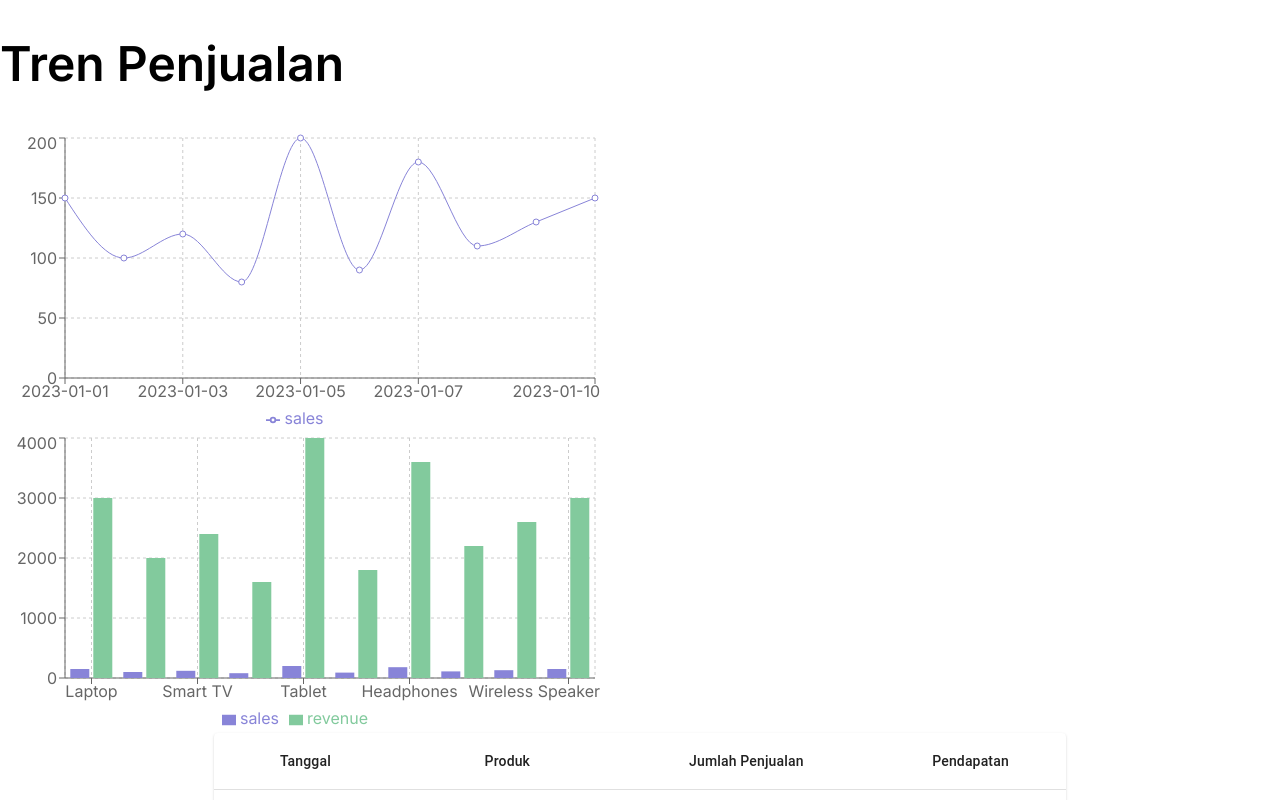
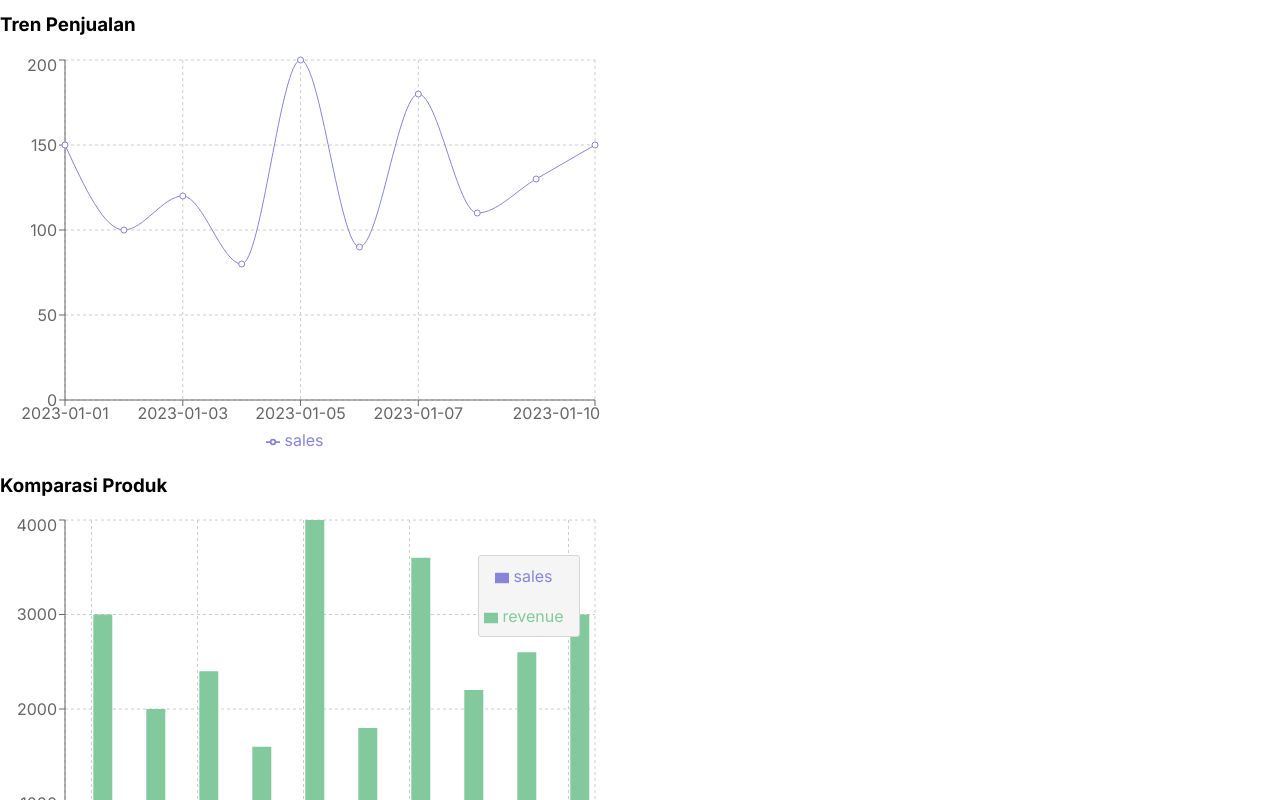
Before and after one commit to parukazz/db-sales-react, a React (Create React App) app: page / in a window 1280 px wide. Shown: the part 420-1220 px from the top of the page. Built offline with nearby package versions, Linux system fonts and the light colour scheme; data requests are answered from the project's data file.

Commit message:
[ADD] styling Sales Chart

```diff
--- a/src/components/SalesChart.js
+++ b/src/components/SalesChart.js
@@ -4,9 +4,10 @@ import { LineChart, Line, CartesianGrid, XAxis, YAxis, Legend, BarChart, Bar } f
 
 const SalesChart = ({ sales }) => {
   return (
-    <div>
-      <h2>Tren Penjualan</h2>
-      <LineChart width={600} height={300} data={sales}>
+    <div className="diagram-wrapper">
+      <div className="chart-box">
+        <h3>Tren Penjualan</h3>
+        <LineChart width={600} height={400} data={sales}>
           <CartesianGrid strokeDasharray="3 3" />
           <XAxis dataKey="date" />
           <YAxis />
@@ -14,17 +15,20 @@ const SalesChart = ({ sales }) => {
           <Legend />
           <Line type="monotone" dataKey="sales" stroke="#8884d8" />
         </LineChart>
+      </div>
 
       {/* Tabel Batang */}
-      <BarChart width={600} height={300} data={sales}>
+      <div className="chart-box">
+        <h3>Komparasi Produk</h3>
+        <BarChart width={600} height={500} data={sales}>
           <CartesianGrid strokeDasharray="3 3" />
-        <XAxis dataKey="product" />
+          <XAxis dataKey="product" stroke="#8884d8" />
           <YAxis />
-        <Tooltip />
-        <Legend />
+          <Legend width={100} wrapperStyle={{ top: 40, right: 20, backgroundColor: '#f5f5f5', border: '1px solid #d5d5d5', borderRadius: 3, lineHeight: '40px' }} />
           <Bar dataKey="sales" fill="#8884d8" />
           <Bar dataKey="revenue" fill="#82ca9d" />
         </BarChart>
+      </div>
     </div>
   );
 };
```
Lines whose indentation alone changed are shown as unchanged.
